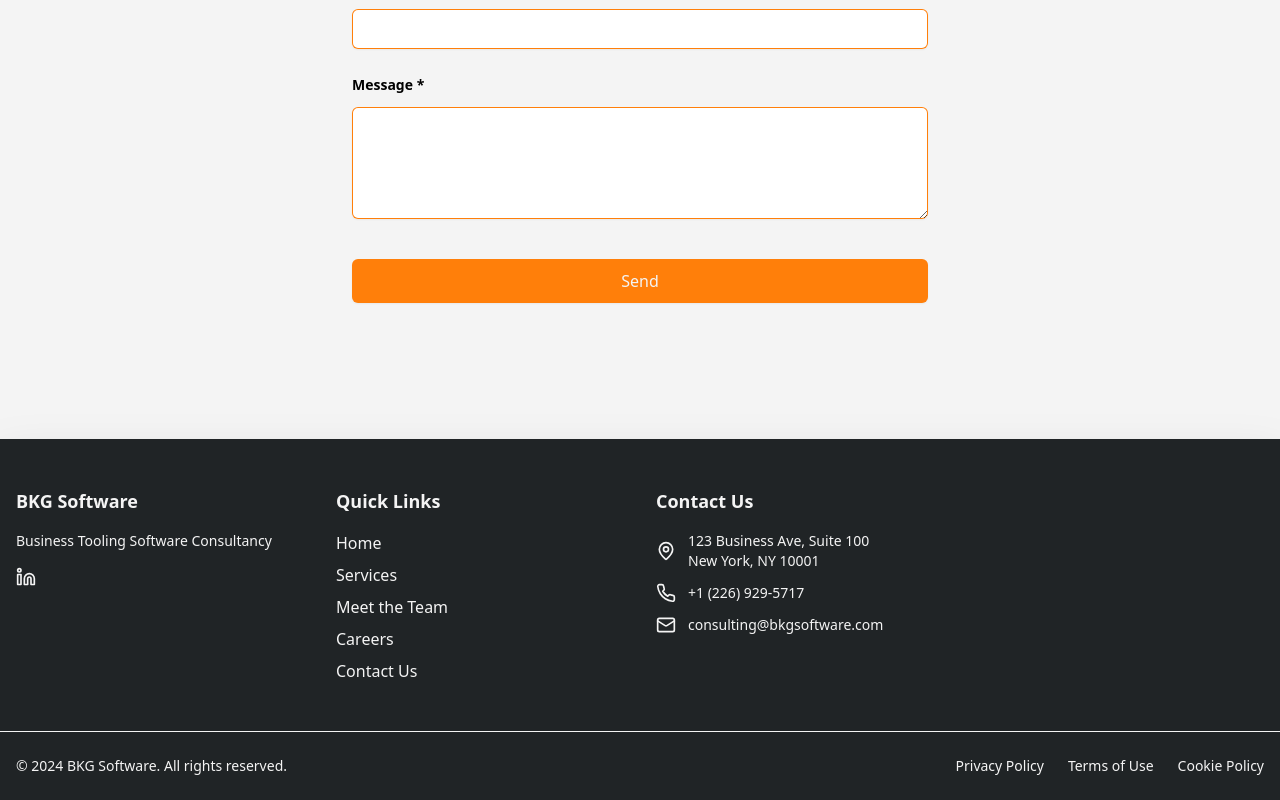
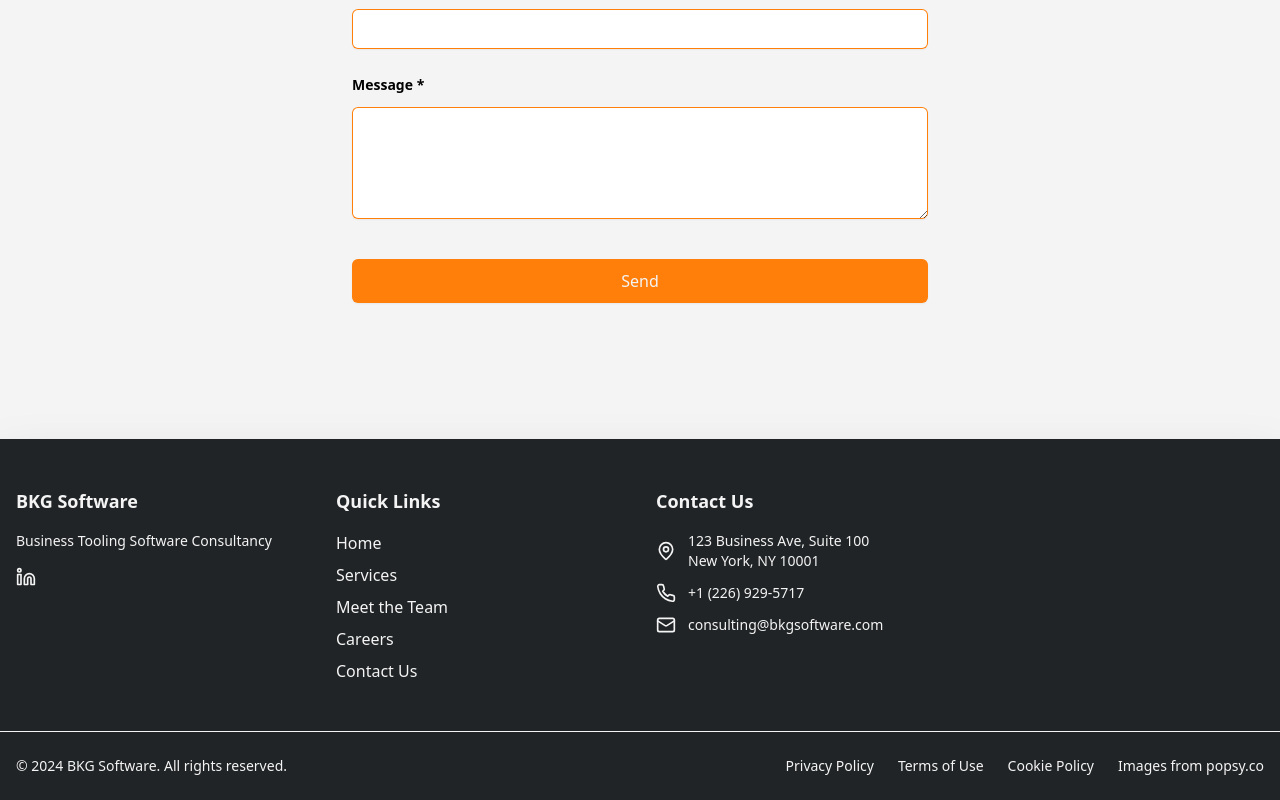
Before and after one commit to bkgsoftware/web, a React (Create React App) app: page /contact in a window 1280 px wide. Shown: the part 657-1457 px from the top of the page. Built offline with nearby package versions, Linux system fonts and the light colour scheme.

Commit message:
add image reference in footer

```diff
--- a/src/components/FooterBar.js
+++ b/src/components/FooterBar.js
@@ -69,6 +69,7 @@ const FooterBar = () => {
                             <Link to="#" className="text-sm hover:text-white">Privacy Policy</Link>
                             <Link to="#" className="text-sm hover:text-white">Terms of Use</Link>
                             <Link to="#" className="text-sm hover:text-white">Cookie Policy</Link>
+                            <Link to="popsy.co" className="text-sm hover:text-light-gray">Images from popsy.co</Link>
                         </div>
                     </div>
                 </div>
```
